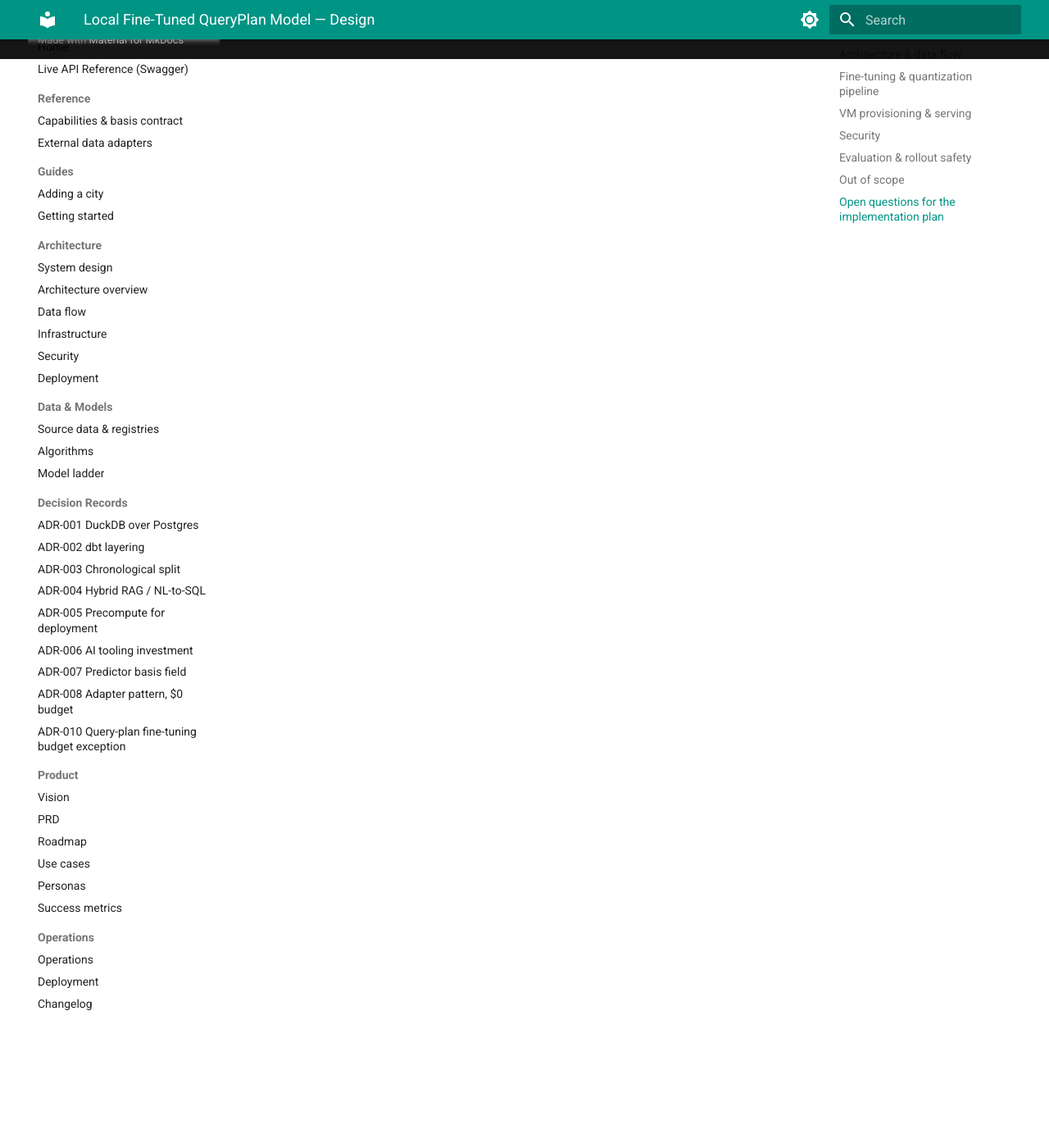
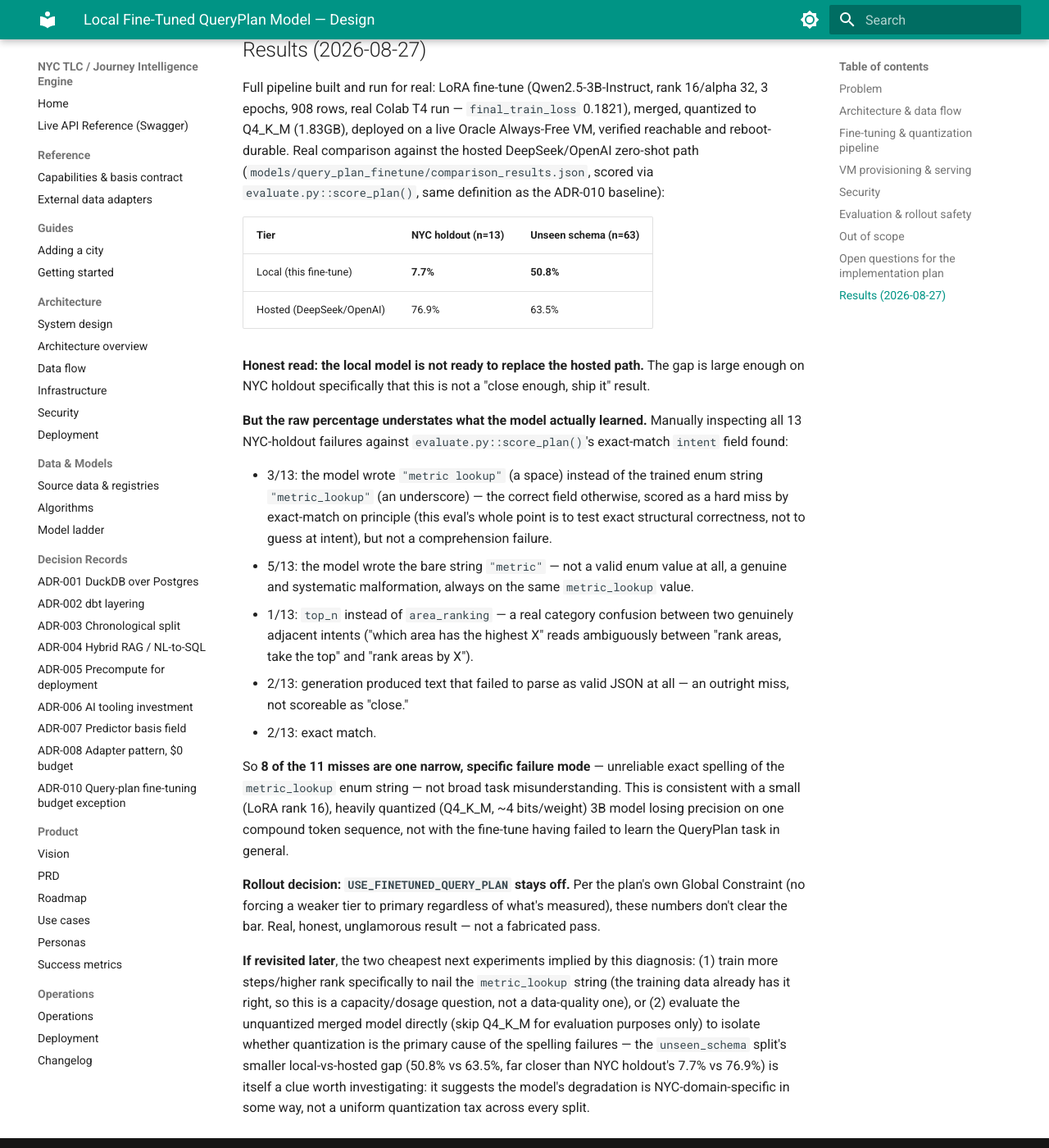
Before and after one commit to TeerthPurohit/ATLAS-Global-Mobility-Intelligence-, an MkDocs documentation site: the page built from docs/superpowers/specs/2026-08-27-local-queryplan-model-design.md, in a window 1280 px wide and 1400 px high, scrolled down 3261 px. Shown: the whole window at 82% size. Built offline with MkDocs 1.6.1 and Material for MkDocs 9.7.7, drawn with Linux system fonts in a browser that asks for light colours.

Commit message:
docs: record real local-vs-hosted QueryPlan eval results (rollout stays off)
Local: 7.7% NYC holdout / 50.8% unseen schema. Hosted DeepSeek/OpenAI:
76.9% / 63.5%. Not close enough to flip USE_FINETUNED_QUERY_PLAN on.

Manual inspection of all 13 NYC-holdout misses found 8/11 are one narrow
failure mode (unreliable exact spelling of the metric_lookup enum
string -- 3x wrote "metric lookup" with a space, 5x truncated to bare
"metric"), not broad task misunderstanding -- consistent with a small,
heavily quantized model losing precision on one compound token, not a
failed fine-tune. Real, unglamorous number reported honestly per rule 2,
not smoothed over.

Co-Authored-By: Claude Sonnet 5 <noreply@anthropic.com>

```diff
--- a/docs/superpowers/specs/2026-08-27-local-queryplan-model-design.md
+++ b/docs/superpowers/specs/2026-08-27-local-queryplan-model-design.md
@@ -135,3 +135,66 @@ on only after the eval numbers below are in hand, not before.
 - Where the paraphrase-augmentation script lives (likely
   `rag/nl_to_sql/training_data_gen.py` gains a new function, or a sibling
   script) — implementation detail.
+
+## Results (2026-08-27)
+
+Full pipeline built and run for real: LoRA fine-tune (Qwen2.5-3B-Instruct,
+rank 16/alpha 32, 3 epochs, 908 rows, real Colab T4 run — `final_train_loss`
+0.1821), merged, quantized to Q4_K_M (1.83GB), deployed on a live Oracle
+Always-Free VM, verified reachable and reboot-durable. Real comparison
+against the hosted DeepSeek/OpenAI zero-shot path
+(`models/query_plan_finetune/comparison_results.json`, scored via
+`evaluate.py::score_plan()`, same definition as the ADR-010 baseline):
+
+| Tier | NYC holdout (n=13) | Unseen schema (n=63) |
+|---|---|---|
+| Local (this fine-tune) | **7.7%** | **50.8%** |
+| Hosted (DeepSeek/OpenAI) | 76.9% | 63.5% |
+
+**Honest read: the local model is not ready to replace the hosted path.**
+The gap is large enough on NYC holdout specifically that this is not a
+"close enough, ship it" result.
+
+**But the raw percentage understates what the model actually learned.**
+Manually inspecting all 13 NYC-holdout failures against
+`evaluate.py::score_plan()`'s exact-match `intent` field found:
+
+- 3/13: the model wrote `"metric lookup"` (a space) instead of the trained
+  enum string `"metric_lookup"` (an underscore) — the correct field
+  otherwise, scored as a hard miss by exact-match on principle (this
+  eval's whole point is to test exact structural correctness, not to
+  guess at intent), but not a comprehension failure.
+- 5/13: the model wrote the bare string `"metric"` — not a valid enum
+  value at all, a genuine and systematic malformation, always on the
+  same `metric_lookup` value.
+- 1/13: `top_n` instead of `area_ranking` — a real category confusion
+  between two genuinely adjacent intents ("which area has the highest
+  X" reads ambiguously between "rank areas, take the top" and "rank
+  areas by X").
+- 2/13: generation produced text that failed to parse as valid JSON at
+  all — an outright miss, not scoreable as "close."
+- 2/13: exact match.
+
+So **8 of the 11 misses are one narrow, specific failure mode** — unreliable
+exact spelling of the `metric_lookup` enum string — not broad task
+misunderstanding. This is consistent with a small (LoRA rank 16), heavily
+quantized (Q4_K_M, ~4 bits/weight) 3B model losing precision on one
+compound token sequence, not with the fine-tune having failed to learn the
+QueryPlan task in general.
+
+**Rollout decision: `USE_FINETUNED_QUERY_PLAN` stays off.** Per the plan's
+own Global Constraint (no forcing a weaker tier to primary regardless of
+what's measured), these numbers don't clear the bar. Real, honest,
+unglamorous result — not a fabricated pass.
+
+**If revisited later**, the two cheapest next experiments implied by this
+diagnosis: (1) train more steps/higher rank specifically to nail the
+`metric_lookup` string (the training data already has it right, so this is
+a capacity/dosage question, not a data-quality one), or (2) evaluate the
+unquantized merged model directly (skip Q4_K_M for evaluation purposes
+only) to isolate whether quantization is the primary cause of the
+spelling failures — the `unseen_schema` split's smaller local-vs-hosted
+gap (50.8% vs 63.5%, far closer than NYC holdout's 7.7% vs 76.9%) is
+itself a clue worth investigating: it suggests the model's degradation is
+NYC-domain-specific in some way, not a uniform quantization tax across
+every split.
```
Also changed, not shown: 1 other file.
